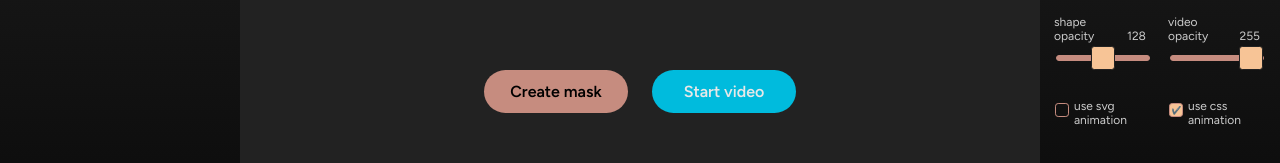
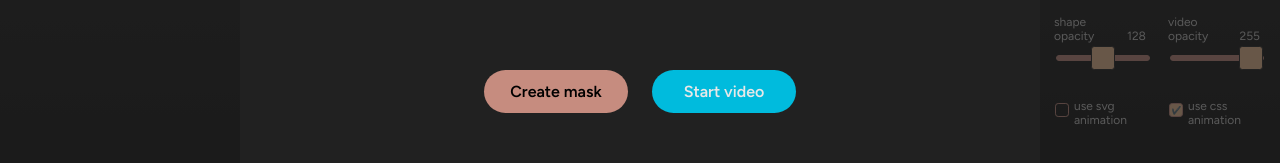
Before and after one commit to cincplug/lukonica, a React (Create React App) app: page / in a window 1280 px wide. Shown: the part 309-472 px from the top of the page. Built offline with nearby package versions, Linux system fonts and the light colour scheme; no server answers.

Commit message:
Put the splash back

```diff
--- a/src/components/App.js
+++ b/src/components/App.js
@@ -9,6 +9,7 @@ import Webcam from "react-webcam";
 import Drawing from "./Drawing";
 import Menu from "./Menu";
 import MaskEditor from "./MaskEditor";
+import Splash from "./Splash";
 import "../styles.scss";
 
 const inputResolution = {
@@ -18,7 +19,7 @@ const inputResolution = {
 const { width, height } = inputResolution;
 const DEFAULT_HAND_POINTS_COUNT = 21;
 
-function App() {
+const App = () => {
   const [isStarted, setIsStarted] = useState(false);
   const [isLoaded, setIsLoaded] = useState(false);
   const [isEditing, setIsEditing] = useState(false);
@@ -152,7 +153,7 @@ function App() {
         isStarted && isLoaded ? "started" : "not-started"
       }`}
     >
-      {isStarted ? (
+      {isStarted && (
         <>
           <Webcam
             ref={webcamRef}
@@ -181,28 +182,14 @@ function App() {
               scribbleNewArea
             }}
           />
-        </>
-      ) : (
-        <>
           <button
-            className="splash-button"
-            onClick={() => {
-              setIsEditing(true);
-            }}
+            className="splash-button video-button pause-button"
+            onClick={handlePlayButtonClick}
           >
-            Create mask
+            Stop video
           </button>
         </>
       )}
-      <button
-        className={`splash-button video-button ${
-          isStarted ? "pause-button" : "play-button"
-        }`}
-        onClick={handlePlayButtonClick}
-      >
-        {isStarted ? "Stop video" : "Start video"}
-      </button>
-      {isEditing ? <MaskEditor {...{ inputResolution, setIsEditing }} /> : null}
       <Menu
         {...{
           setup,
@@ -217,9 +204,11 @@ function App() {
           activeMask: activeMask.concat(customMask)
         }}
       />
+      {isEditing ? <MaskEditor {...{ inputResolution, setIsEditing }} /> : null}
+      {!isStarted && <Splash {...{ setIsEditing, handlePlayButtonClick }} />}
       {/* <pre>{JSON.stringify(scribbleNewArea, null, 4)}</pre> */}
     </div>
   );
-}
+};
 
 export default App;
--- /dev/null
+++ b/src/components/Splash.js
@@ -0,0 +1,22 @@
+const Splash = (props) => {
+  const { setIsEditing, handlePlayButtonClick } = props;
+  return (
+    <div className="wrap splash">
+      <button
+        className="splash-button"
+        onClick={() => {
+          setIsEditing(true);
+        }}
+      >
+        Create mask
+      </button>
+      <button
+        className="splash-button video-button play-button"
+        onClick={handlePlayButtonClick}
+      >
+        Start video
+      </button>
+    </div>
+  );
+};
+export default Splash;
--- a/src/styles.scss
+++ b/src/styles.scss
@@ -4,6 +4,7 @@
   --color-white: #e8e8e8;
   --color-black: #000;
   --color-black-light: #222;
+  --color-black-light-semi: #222a;
   --color-grey: #747474;
   --color-silver: #ccc;
   --color-blue-light: #0bd;
@@ -208,7 +209,6 @@ pre {
   button {
     grid-column: span 3;
     border-radius: var(--radius);
-    background: var(--bg-input);
     padding: 0;
     &.active {
       background: var(--bg-input-active);
@@ -358,6 +358,15 @@ label {
   }
 }
 
+.splash {
+  position: fixed;
+  top: 0;
+  right: 0;
+  bottom: 0;
+  left: 0;
+  background: var(--color-black-light-semi);
+}
+
 .drawing {
   position: relative;
 }
```
